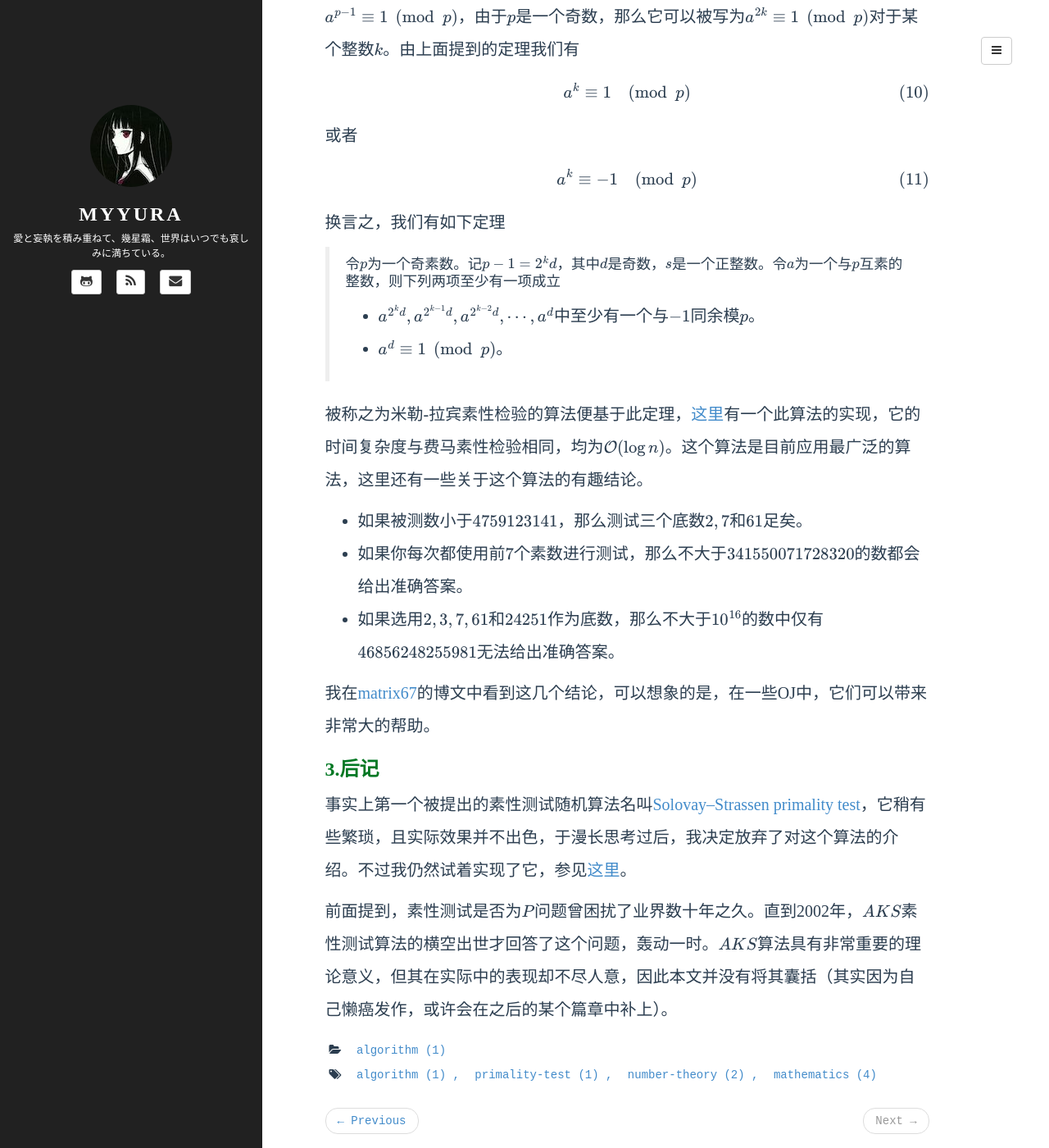
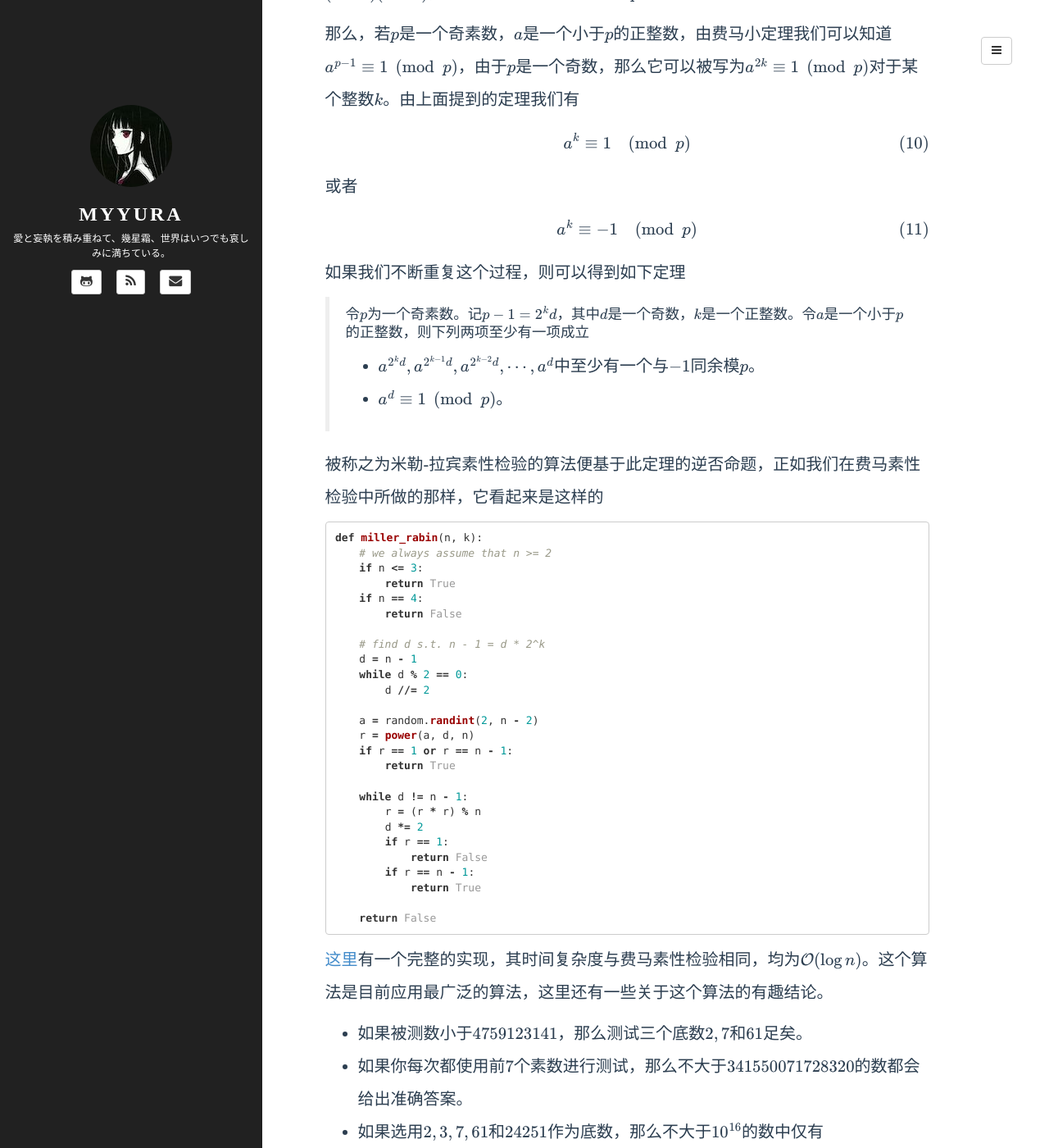
Before and after one commit to Myyura/myyura.github.io, a Jekyll site: the page built from _posts/algorithm/2018-7-20-primality-test-1.md, in a window 1280 px wide and 1400 px high, scrolled down 4566 px. Shown: the whole window at 82% size. Built offline with Jekyll 4.4.1, drawn with Linux system fonts in a browser that asks for light colours; formulas are drawn with MathJax 3; a script that is not in the unit is left out; comment, search, counter and statistics services are not loaded; some of the changed text lies outside the part shown.

Commit message:
Add some details

```diff
--- a/_posts/algorithm/2018-7-20-primality-test-1.md
+++ b/_posts/algorithm/2018-7-20-primality-test-1.md
@@ -23,7 +23,7 @@
         return True
     return False
 {% endhighlight %}
-由于近来正在学习如何玩蛇，因而我选择使用蟒蛇来描述（实现）算法---它其实还算不错，相对于贴近自然语言并且正被大量使用着。
+由于近来正在学习如何玩蛇，因而我选择使用蟒蛇来描述（实现）算法---它其实还算不错，相对于贴近自然语言并且正被大量使用着。另一方面Mathjax似乎并不支持几个常用的算法包，因而目前我决定以伪代码与蟒蛇混写来描述算法---它可能有时候看起来有点遭，但。
 
 很快就能注意到$2$和$3$的倍数是相当好剔除的---令$k$为一个自然数，则显然$6k$，$6k + 2$和$6k + 4$能够被$2$整除，且有$6k + 3$能够被$3$整除，因而一个改进的枚举算法已经呼之欲出了，即
 {% highlight python %}
@@ -113,7 +113,7 @@
 
 于是很容易的我们可以设计出如下素性检验的算法
 {% highlight python %}
-def fermat(n, k):
+def fermat(n):
     # we always assume that n >= 2
     if n <= 3:
         return True
@@ -139,7 +138,7 @@
 
 这个定理的证明相对容易，由于$a^2 \equiv 1 \pmod p$，我们知道$p$能够整除$(a+1)(a-1)$，而这会给出$a=1$或者$a=p-1$。
 
-那么，若$p$是一个奇素数，$a$是一个与$p$互素的整数，由费马小定理我们可以知道$a^{p-1} \equiv 1 \pmod  p$，由于$p$是一个奇数，那么它可以被写为$a^{2k} \equiv 1  \pmod p$对于某个整数$k$。由上面提到的定理我们有
+那么，若$p$是一个奇素数，$a$是一个小于$p$的正整数，由费马小定理我们可以知道$a^{p-1} \equiv 1 \pmod  p$，由于$p$是一个奇数，那么它可以被写为$a^{2k} \equiv 1  \pmod p$对于某个整数$k$。由上面提到的定理我们有
 
 $$a^k \equiv 1  \pmod p$$
 
@@ -147,12 +146,41 @@
 
 $$a^k \equiv -1  \pmod p$$
 
-换言之，我们有如下定理
-> 令$p$为一个奇素数。记$p-1=2^kd$，其中$d$是奇数，$s$是一个正整数。令$a$为一个与$p$互素的整数，则下列两项至少有一项成立
+如果我们不断重复这个过程，则可以得到如下定理
+> 令$p$为一个奇素数。记$p-1=2^kd$，其中$d$是一个奇数，$k$是一个正整数。令$a$是一个小于$p$的正整数，则下列两项至少有一项成立
 > - $a^{2^kd}, a^{2^{k-1}d}, a^{2^{k-2}d},\cdots,a^d$中至少有一个与$-1$同余模$p$。
 > - $a^d \equiv 1 \pmod p$。
 
-被称之为米勒-拉宾素性检验的算法便基于此定理，[这里][mr]有一个此算法的实现，它的时间复杂度与费马素性检验相同，均为$\mathcal{O}(\log n)$。这个算法是目前应用最广泛的算法，这里还有一些关于这个算法的有趣结论。
+被称之为米勒-拉宾素性检验的算法便基于此定理的逆否命题，正如我们在费马素性检验中所做的那样，它看起来是这样的
+{% highlight python %}
+def miller_rabin(n, k):
+    # we always assume that n >= 2
+    if n <= 3:
+        return True
+    if n == 4:
+        return False
+
+    # find d s.t. n - 1 = d * 2^k
+    d = n - 1
+    while d % 2 == 0:
+        d //= 2
+
+    a = random.randint(2, n - 2)
+    r = power(a, d, n)
+    if r == 1 or r == n - 1:
+        return True
+
+    while d != n - 1:
+        r = (r * r) % n
+        d *= 2
+        if r == 1:
+            return False
+        if r == n - 1:
+            return True
+
+    return False
+{% endhighlight %}
+[这里][mr]有一个完整的实现，其时间复杂度与费马素性检验相同，均为$\mathcal{O}(\log n)$。这个算法是目前应用最广泛的算法，这里还有一些关于这个算法的有趣结论。
 - 如果被测数小于$4759123141$，那么测试三个底数$2, 7$和$61$足矣。
 - 如果你每次都使用前$7$个素数进行测试，那么不大于$341550071728320$的数都会给出准确答案。
 - 如果选用$2,3,7,61$和$24251$作为底数，那么不大于$10^{16}$的数中仅有$46856248255981$无法给出准确答案。
```
Also changed, not shown: other parts of _posts/algorithm/2018-7-20-primality-test-1.md (+2 -3 lines).
